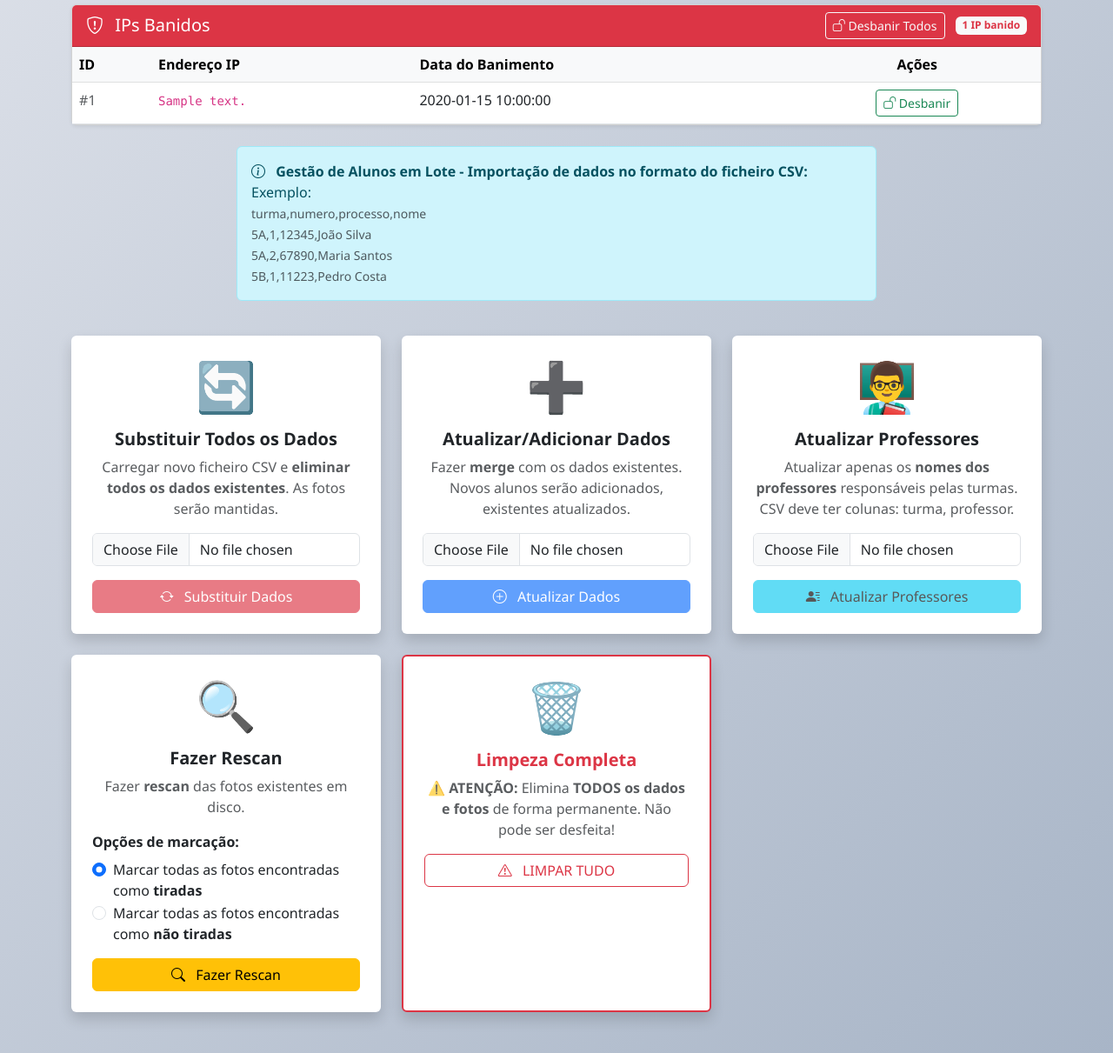
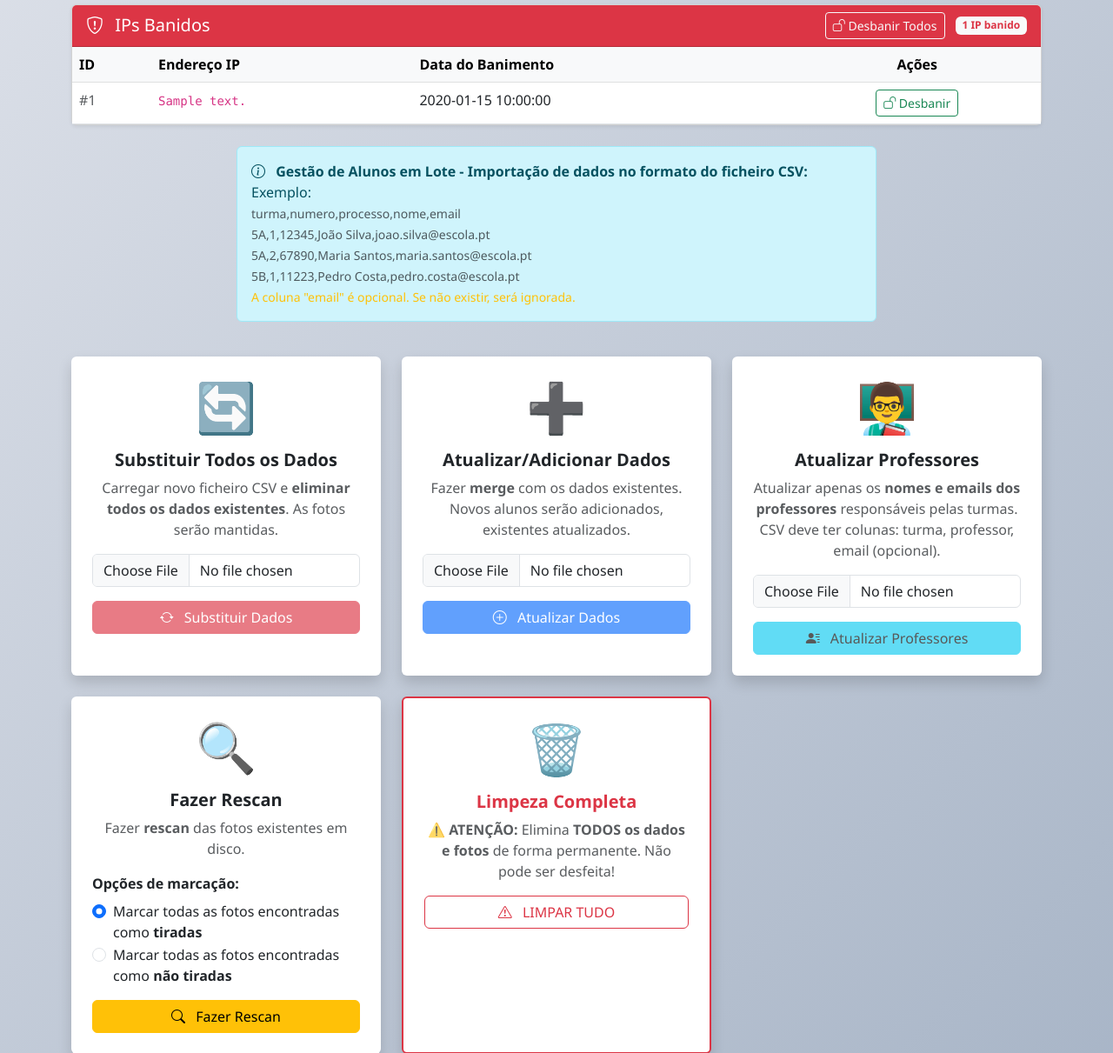
Before and after one commit to jpedrodias/class_photo_booth, a Flask app: page /settings in a window 1280 px wide. Shown: the part 731-1942 px from the top of the page at 87% size. Run offline with Flask 3, Linux system fonts and the light colour scheme; the visitor is signed in with stand-in values (Sample User, id 1); tables that the repository leaves empty hold one stand-in row (values such as "Sample post"); some libraries are stand-ins or nearby versions.

Commit message:
added emails student + turma

```diff
--- a/flaskapp/app.py
+++ b/flaskapp/app.py
@@ -1300,6 +1300,7 @@ def turmas():
             'nome': turma.nome,
             'nome_seguro': turma.nome_seguro,
             'nome_professor': turma.nome_professor,
+            'email_professor': turma.email_professor,
             'total_alunos': total_alunos,
             'alunos_com_foto': alunos_com_foto,
             'last_updated': turma.last_updated
@@ -2203,6 +2204,18 @@ def _update_professors_from_csv(file):
             if turma:
                 # Atualizar nome do professor
                 turma.nome_professor = professor_nome
+
+                # Atualizar email do professor se disponível no CSV
+                # Verificar diferentes possíveis nomes de coluna para email
+                email_professor = ''
+                if 'email_professor' in row and row['email_professor']:
+                    email_professor = row['email_professor'].strip()
+                elif 'email' in row and row['email']:
+                    email_professor = row['email'].strip()
+
+                if email_professor:
+                    turma.email_professor = email_professor
+
                 turmas_atualizadas += 1
             else:
                 # Turma não encontrada - adicionar à lista para flash
@@ -2352,6 +2365,9 @@ def settings_csv():
                                 aluno_existente.numero = int(row['numero'])
                             except ValueError:
                                 pass  # Ignorar se não for um número válido
+                        # Atualizar email se disponível no CSV
+                        if 'email' in row:
+                            aluno_existente.email = row['email'].strip()
                         alunos_processados += 1
                         continue
 
@@ -2399,11 +2415,17 @@ def settings_csv():
                     else:
                         photos_kept += 1
 
+                # Preparar email se disponível no CSV
+                email_val = ''
+                if 'email' in row and row['email']:
+                    email_val = row['email'].strip()
+
                 # Criar novo aluno
                 aluno = Aluno(
                     processo=processo,
                     nome=row['nome'],
                     numero=numero_val,
+                    email=email_val,
                     turma_id=turma.id,
                     foto_tirada=foto_tirada
                 )
--- a/flaskapp/templates/settings.html
+++ b/flaskapp/templates/settings.html
@@ -575,10 +575,11 @@
                     <i class="bi bi-info-circle me-2"></i>
                     <strong>Gestão de Alunos em Lote - Importação de dados no formato do ficheiro CSV:</strong>
                     <br>Exemplo:
-                    <br><small class="text-muted">turma,numero,processo,nome</small>
-                    <br><small class="text-muted">5A,1,12345,João Silva</small>
-                    <br><small class="text-muted">5A,2,67890,Maria Santos</small>
-                    <br><small class="text-muted">5B,1,11223,Pedro Costa</small>
+                    <br><small class="text-muted">turma,numero,processo,nome,email</small>
+                    <br><small class="text-muted">5A,1,12345,João Silva,joao.silva@escola.pt</small>
+                    <br><small class="text-muted">5A,2,67890,Maria Santos,maria.santos@escola.pt</small>
+                    <br><small class="text-muted">5B,1,11223,Pedro Costa,pedro.costa@escola.pt</small>
+                    <br><small class="text-warning">A coluna "email" é opcional. Se não existir, será ignorada.</small>
                 </div>
             </div>
         </div>
@@ -661,8 +662,8 @@
                         <div class="display-4 text-info mb-3">👨‍🏫</div>
                         <h5 class="card-title fw-bold">Atualizar Professores</h5>
                         <p class="card-text text-muted">
-                            Atualizar apenas os <strong>nomes dos professores</strong> responsáveis pelas turmas.
-                            CSV deve ter colunas: turma, professor.
+                            Atualizar apenas os <strong>nomes e emails dos professores</strong> responsáveis pelas turmas.
+                            CSV deve ter colunas: turma, professor, email (opcional).
                         </p>
 
                         <form action="{{ url_for('settings_csv') }}" method="post" enctype="multipart/form-data" id="updateProfessorForm">
```
Also changed, not shown: flaskapp/debug_turma_email.py (added, +26 -0 lines), flaskapp/templates/turmas.html (+28 -2 lines).
